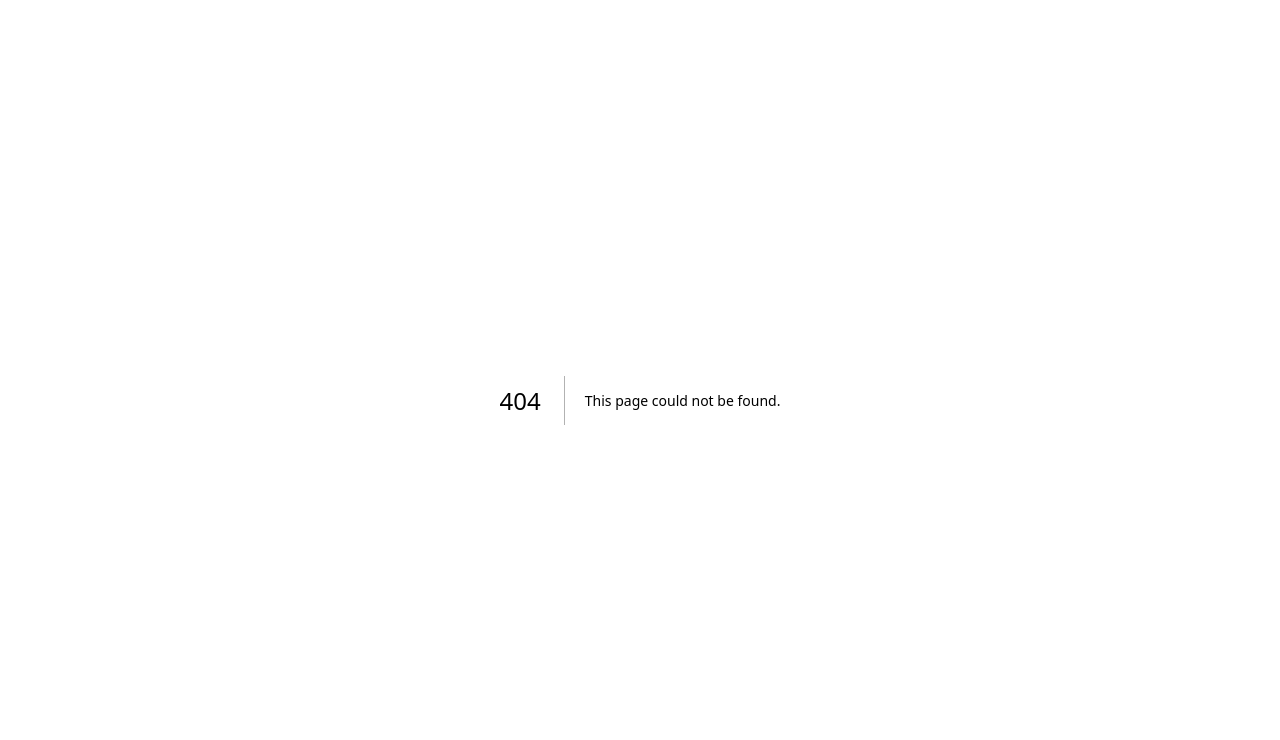
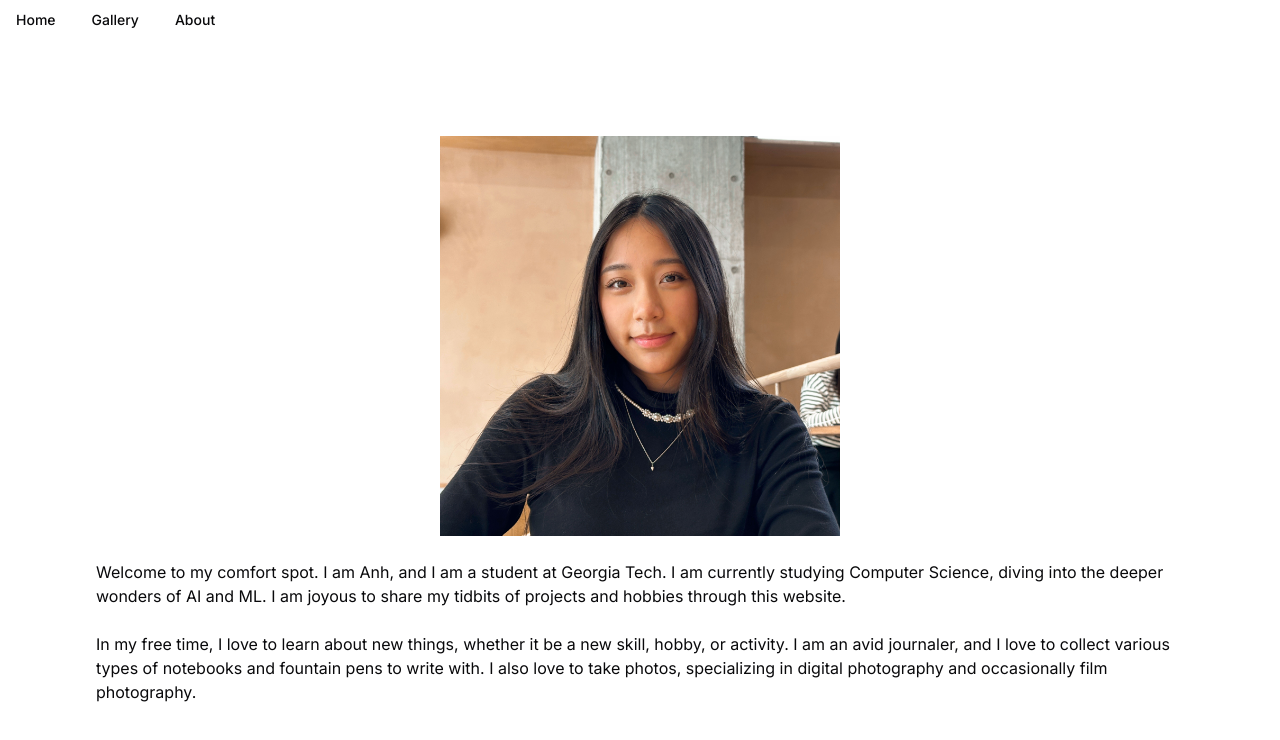
Before and after one commit to htdanganh/portfolio, a Next.js app: page /about in a window 1280 px wide. Before the commit this address had no page. Shown: the top 740 px of the page. Built offline with nearby package versions, Linux system fonts and the light colour scheme.

Commit message:
Added about information

```diff
--- /dev/null
+++ b/src/app/about/page.tsx
@@ -0,0 +1,20 @@
+"use client";
+
+import Navbar from "@/components/ui/navbar";
+
+
+export default function About() {
+  return (
+    <body>
+      <Navbar />
+        <main className="flex min-h-screen flex-col items-center p-24">
+            <img src="/images/self.jpg" height="400px" width="400px"/>
+            <br />
+            <p className="text-med">Welcome to my comfort spot. I am Anh, and I am a student at Georgia Tech. I am currently studying Computer Science, diving into the deeper wonders of AI and ML. I am joyous to share my tidbits of projects and hobbies through this website. </p>
+            <br />
+            <p className="text-med"> In my free time, I love to learn about new things, whether it be a new skill, hobby, or activity. I am an avid journaler, and I love to collect various types of notebooks and fountain pens to write with. I also love to take photos, specializing in digital photography and occasionally film photography. </p>
+
+        </main>
+    </body>
+  );
+}
```
